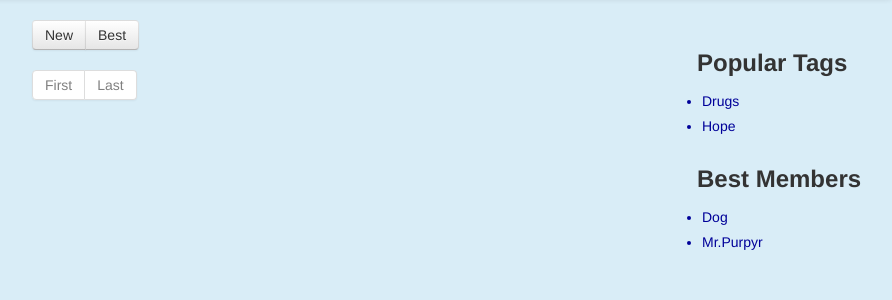
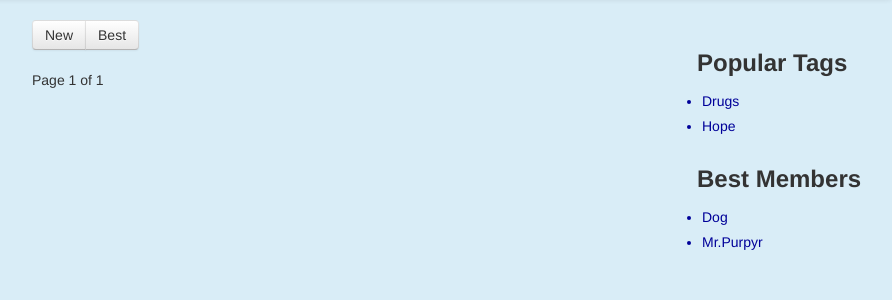
Before and after one commit to apanichkina/ask_panichkina, a Django app: page / in a window 1280 px wide. Shown: the part 47-347 px from the top of the page, without its empty margins (218-1110 px from the left). Run offline with Django 3.2, Linux system fonts and the light colour scheme; data that the repository does not hold is empty; some libraries are stand-ins or nearby versions.

Commit message:
Paginator create

```diff
--- a/ask_panichkina/views.py
+++ b/ask_panichkina/views.py
@@ -2,7 +2,7 @@
 from django.http import HttpResponse, HttpResponseRedirect
 from django.shortcuts import render
 from django.contrib.auth.models import User
-from django.core.paginator import Paginator
+from django.core.paginator import Paginator, EmptyPage, PageNotAnInteger
 from django.http import Http404
 from django.contrib.auth import logout
 from django.contrib.auth.decorators import login_required
@@ -46,10 +46,18 @@ def index(request, order = ''):
 #   questions =Question.objects.all()
 #    questions = Question.objects.filter(is_deleted=0).order_by('-likes_num')
     if order == 'best':
-        questions = Question.objects.filter(is_deleted = 0).order_by('-likes_num')
+        questions_sort = Question.objects.filter(is_deleted = 0).order_by('-likes_num')
     else:
-        questions = Question.objects.filter(is_deleted = 0).order_by('-date')
-
+        questions_sort = Question.objects.filter(is_deleted = 0).order_by('-date')
+    #list = Question.objects.all()
+    paginator = Paginator(questions_sort, 3)
+    page = request.GET.get('page')
+    try:
+        questions = paginator.page(page)
+    except PageNotAnInteger:
+        questions = paginator.page(1)
+    except EmptyPage:
+        questions = paginator.page(paginator.num_pages)
     return render(request,'index.html',{'questions' : questions, 'order':order})
 
 def question(request, id=0):
@@ -57,9 +65,9 @@ def question(request, id=0):
     try:
         question = Question.objects.get(id=question_id)
     except Question.DoesNotExist:
-        raise Http404
+        raise Http404("This question not found")
     if question.is_deleted == 1:
-        raise Http404
+        raise Http404("This question is deleted")
     question.taglist = question.tags.all()
     return render(request, 'question.html', {'question': question})
 
@@ -70,8 +78,12 @@ def getQuestionParams(questions):
     return questions
 
 def sortbytag (request, tag=''):
-    t = Tag.objects.get(text=tag)
-    questions = t.question_set.filter(is_deleted=0).order_by('-date')
+    try:
+        t = Tag.objects.get(text=tag)
+        questions = t.question_set.filter(is_deleted=0).order_by('-date')
+    except Tag.DoesNotExist:
+        questions = 0
+        raise Http404("Wrong tag")
 
     return render(request, 'index.html', {'questions': questions,'tag': tag})
 
--- a/templates/index.html
+++ b/templates/index.html
@@ -51,31 +51,21 @@
 		</div>
         {% endfor %}
 
+    <div class="pagination">
+    <span class="step-links">
+        {% if questions.has_previous %}
+            <a href="?page={{ questions.previous_page_number }}">previous</a>
+        {% endif %}
 
+        <span class="current">
+            Page {{ questions.number }} of {{ questions.paginator.num_pages }}
+        </span>
 
-	<div class="pagination">
-		<ul>
-			<li> <a href= "">First</a> </li>
-			<li>
-			{% if question_page.has_previous %}
-				<a href= "">Prev</a>
-			{% endif %}
-			</li>
-
-			{% for page in question_page.paginator.page_range %}
-			{% if page < max_page and page > min_page %}
-			<li class="{% if question_page.number == page %}active{% endif %} "> <a href=""> {{page}} </a> </li>
-			{% endif %}
-			{% endfor %}
-
-			<li>
-			{% if question_page.has_next %}
-				<a href= "">Next</a>
-			{% endif %}
-			</li>
-			<li> <a href= "">Last</a> </li>
-		</ul>
-    </div>
+        {% if questions.has_next %}
+            <a href="?page={{questions.next_page_number }}">next</a>
+        {% endif %}
+    </span>
+</div>
 
 
 {% endblock %}
```
